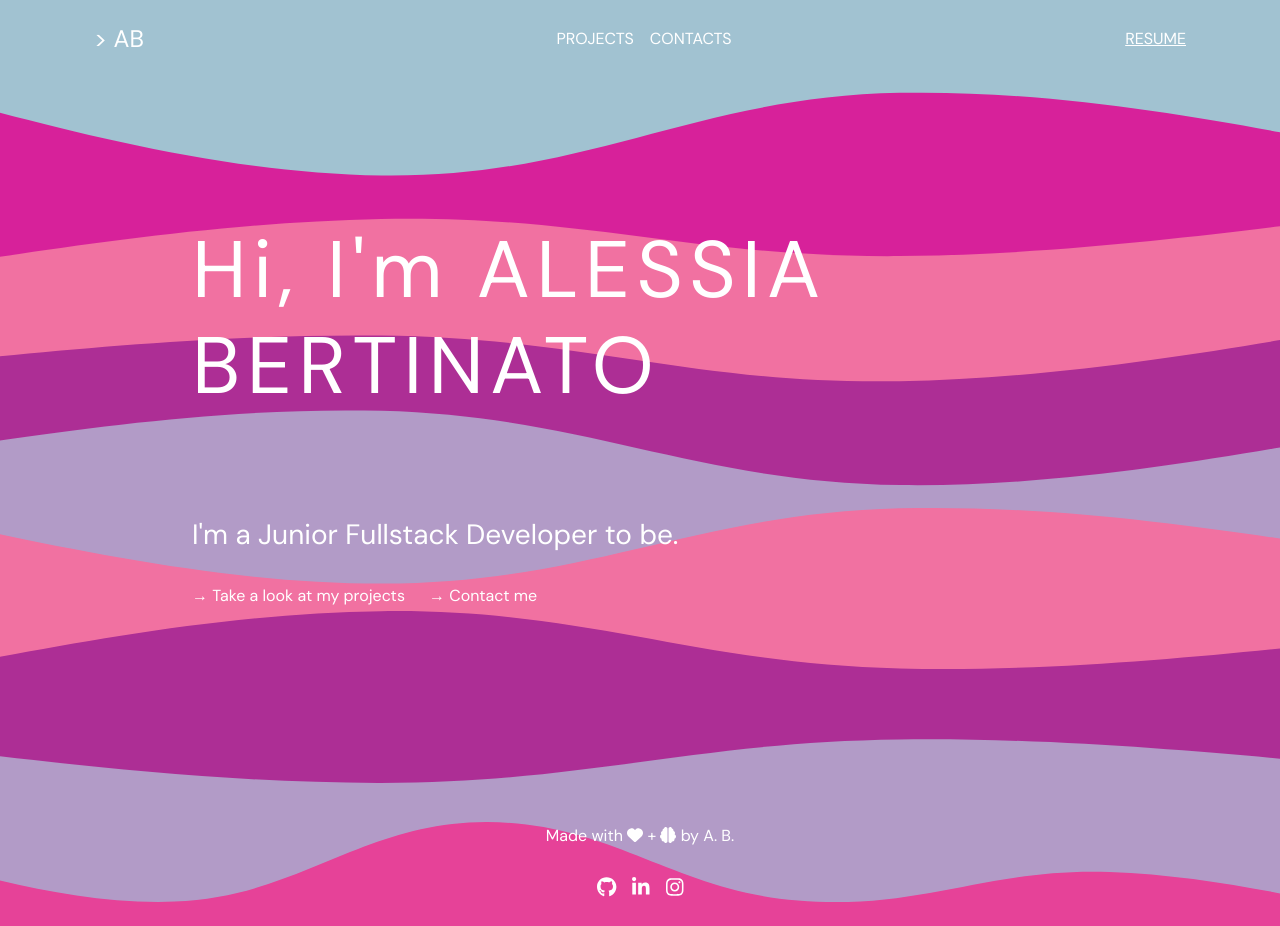
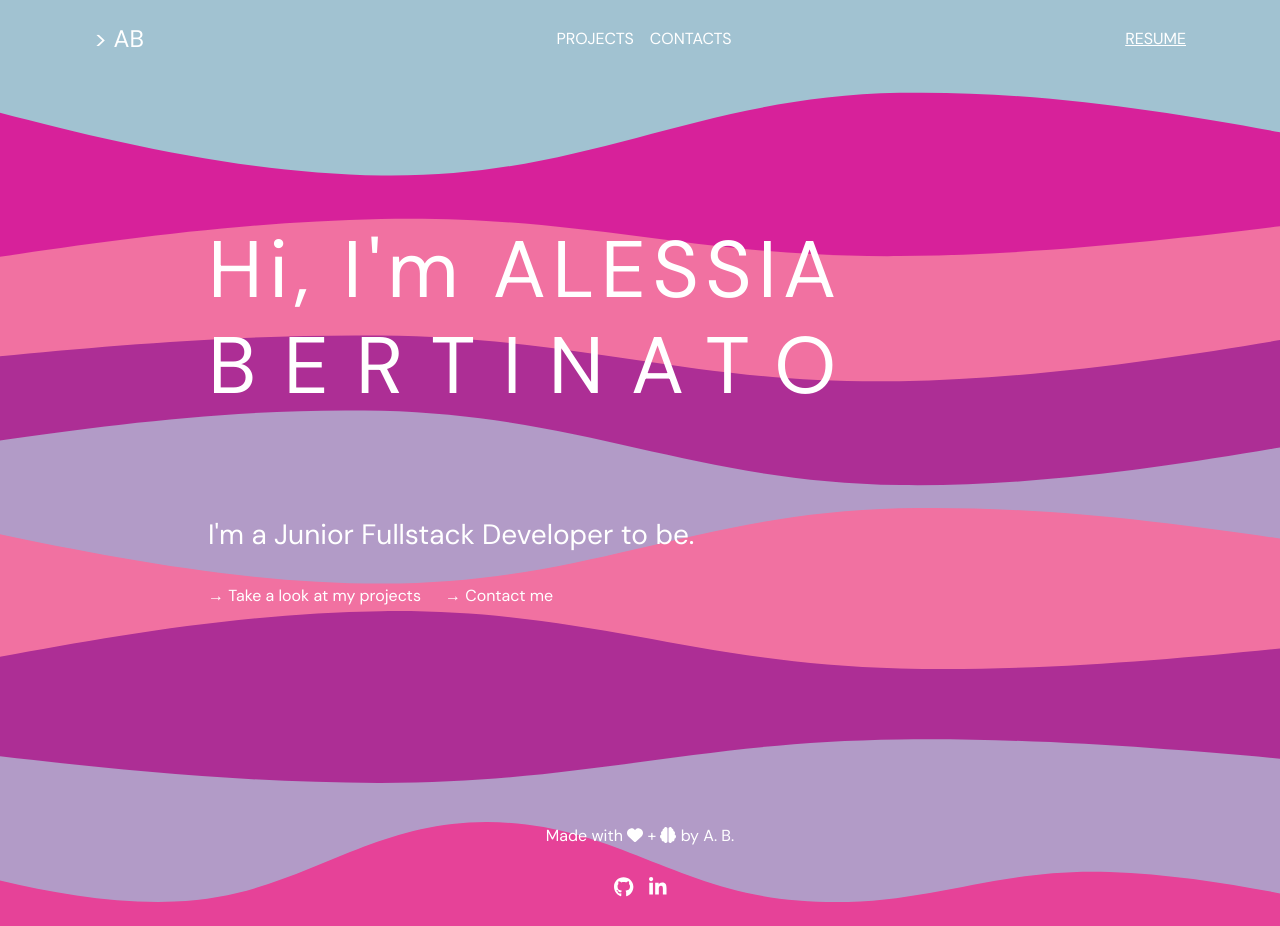
Before and after one commit to alessiaBer/vite-boolfolio, a Vue app: page / in a window 1280 px wide. Built offline with nearby package versions, Linux system fonts and the light colour scheme.

Commit message:
[fix] responsive più o meno

```diff
--- a/index.html
+++ b/index.html
@@ -2,7 +2,7 @@
 <html lang="en">
   <head>
     <meta charset="UTF-8" />
-    <link rel="icon" type="image/svg+xml" href="./src/assets/img/Screenshot 2023-07-11 at 23.24.24-PhotoRoom.png-PhotoRoom.png" />
+    <link rel="icon" type="image/svg+xml" href="" />
     <meta name="viewport" content="width=device-width, initial-scale=1.0" />
     <title>Portfolio</title>
     <link rel="preconnect" href="https://fonts.googleapis.com">
--- a/src/assets/scss/app.scss
+++ b/src/assets/scss/app.scss
@@ -1,8 +1,12 @@
 @use '/node_modules/bootstrap/scss/bootstrap.scss' as *;
 
 body {
-    overflow-x: hidden;
     font-family: 'DM Sans', sans-serif;
+}
+
+#app {
+    overflow-x:hidden;
+
 }
 
 .header_link {
@@ -16,8 +20,10 @@ body {
 }
 
 .container {
-    padding: 2rem 0;
+    padding: 2rem 1rem;
 }
+
+
 
 header {
     /* background-color: #d85b8d; */
@@ -55,13 +61,7 @@ main {
             margin-bottom: -2rem;
         }
     }
-    /* .btn_proj {
-        text-decoration: none;
-        border-top-left-radius: 1.5rem;
-        border-bottom-left-radius: 1.5rem;
-        border-top-right-radius: 1.5rem;
-        border-bottom-right-radius: 1.5rem;
-    } */
+
 }
 
 .projects_container {
@@ -88,12 +88,12 @@ main {
 
 .single_project {
     h1 {
-        letter-spacing: 0.2rem;
-    }
+        letter-spacing: 0.4rem;
+    }/*
     .single_proj_left,
     .single_proj_right {
-        width: 50%;
-    }
+        width: 100%;
+    } */
     .technologies {
         li {
             width: 60px;
@@ -124,10 +124,19 @@ footer {
     background-color: transparent;
 }
 
+@media screen and (min-width: 400px) {
+    .lastname {
+        letter-spacing: 0.5rem;
+    }
+}
+
 @media screen and (min-width: 768px) {
     .navbar-brand, .resume_btn {
         width: 240px;
 
+    }
+    .lastname {
+        letter-spacing: 1.7rem;
     }
     .jumbotron {
 
@@ -137,7 +146,7 @@ footer {
         }
     }
     .project_container {
-        height: 400px;
+        height: 500px;
         .img_wrapper {
             width: 480px;
             .second-img {
@@ -151,11 +160,11 @@ footer {
     }
     .single_project {
         &.container {
-            width: 70%;
+            width: 100%;
         }
         .single_proj_left,
         .single_proj_right {
-            width: 50%;
+            width: 100%;
         }
         .proj_preview {
             img {
--- a/src/components/AppFooter.vue
+++ b/src/components/AppFooter.vue
@@ -12,14 +12,11 @@ export default {
                 Made with <font-awesome-icon icon="fa-solid fa-heart" /> + <font-awesome-icon icon="fa-solid fa-brain" /> by A. B.
             </span>
             <span class="social d-block">
-                <a class="text-white px-2 fs-5" href="">
+                <a class="text-white px-2 fs-5" href="https://github.com/alessiaBer" target="_blank">
                     <font-awesome-icon icon="fa-brands fa-github" />
                 </a>
-                <a class="text-white px-2 fs-5" href="">
+                <a class="text-white px-2 fs-5" href="https://www.linkedin.com/in/alessia-bertinato/" target="_blank">
                     <font-awesome-icon icon="fa-brands fa-linkedin-in" />
-                </a>
-                <a class="text-white px-2 fs-5" href="">
-                    <font-awesome-icon icon="fa-brands fa-instagram" />
                 </a>
             </span>
         </div>
--- a/src/views/AppHome.vue
+++ b/src/views/AppHome.vue
@@ -6,7 +6,7 @@ export default {};
   <div class="jumbotron pt-5 text-white">
     <div class="container pt-5">
       <div class="jumbo_text ps-3 ps-md-0">
-        <h1 class="py-5">Hi, I'm ALESSIA BERTINATO</h1>
+        <h1 class="py-5">Hi, I'm ALESSIA <span class="lastname">BERTINATO</span></h1>
         <h3 class="pb-3 pt-5">I'm a Junior Fullstack Developer to be.</h3>
 
         <router-link :to="{'name': 'projects'}" class="py-2 text-white d-block d-md-inline-block text-decoration-none">
--- a/src/views/ProjectsList.vue
+++ b/src/views/ProjectsList.vue
@@ -42,7 +42,7 @@ export default {
         <div class="col-12" v-for="(project, index) in projects">
           <div style="height: 70px; overflow: hidden;" v-if="index % 2 === 0"><svg viewBox="0 80 500 70" preserveAspectRatio="none" style="height: 100%; width: 100%;"><path d="M-0.27,121.88 C128.38,65.63 335.50,149.52 517.77,98.20 L500.00,150.00 L0.00,150.00 Z" style="stroke: none; fill: #ffffff8f;"></path></svg></div>
           <div class="project_container proj_with_bg d-md-flex p-2" v-if="index % 2 === 0">
-            <div class="container d-flex flex-column flex-md-row">
+            <div class="container d-flex flex-column flex-lg-row">
 
               <div class="img_wrapper position-relative flex-shrink-0">
                 <img
@@ -52,12 +52,12 @@ export default {
                 <img
                   :src="base_api + image_path + project.second_img"
                   :alt="project.title"
-                  class="second-img position-absolute d-none d-md-inline-block"
+                  class="second-img position-absolute d-none d-lg-inline-block"
                   v-if="project.second_img"
                 />
               </div>
               <div class="card_right ps-md-3 d-flex flex-column justify-content-center text-end flex-grow-1 pe-3">
-                <h2 class="text-uppercase fw-bold">{{ project.title }}</h2>
+                <h2 class="text-uppercase fw-bold pt-4 pt-md-0">{{ project.title }}</h2>
                 <p>{{ project.description }}</p>
                 <router-link
                   :to="{ name: 'single-project', params: { slug: project.slug } }"
@@ -70,7 +70,7 @@ export default {
           </div>
           <div style="height: 70px; overflow: hidden;" v-if="index % 2 === 0"><svg viewBox="0 0 500 70" preserveAspectRatio="none" style="height: 100%; width: 100%;"><path d="M-1.12,36.03 C145.03,-20.20 381.49,112.02 500.00,49.98 L500.00,0.00 L0.00,0.00 Z" style="stroke: none; fill: #ffffff8f;"></path></svg></div>
           <div class="project_container d-md-flex p-2 ms-auto" v-else>
-            <div class="container d-flex flex-column flex-md-row">
+            <div class="container d-flex flex-column flex-lg-row">
 
               <div class=" text-end pe-md-3 flex-grow-1 d-flex flex-column justify-content-center">
                 <h2 class="text-uppercase fw-bold text-white">{{ project.title }}</h2>
@@ -86,7 +86,7 @@ export default {
                 <img
                   :src="base_api + image_path + project.second_img"
                   :alt="project.title"
-                  class="second-img position-absolute d-none d-md-inline-block"
+                  class="second-img position-absolute d-none d-lg-inline-block"
                   v-if="project.second_img"
                 />
                 <img
--- a/src/views/SingleProject.vue
+++ b/src/views/SingleProject.vue
@@ -40,11 +40,11 @@ export default {
 </script>
 <template>
 <main>
-  <div class="container text-white single_project d-flex flex-column flex-md-row" v-if="project">
+  <div class="container text-white single_project d-flex flex-column flex-lg-row" v-if="project">
     <div class="single_proj_left w-100">
 
-      <h1 class="text-uppercase">{{ project.title }}</h1>
-      <div class="proj_preview">
+      <h1 class="text-uppercase pb-4">{{ project.title }}</h1>
+      <div class="proj_preview d-none d-lg-block">
         <div class="first_img">
           <img :src="base + image_path + project.project_image" :alt="project.title" width="300">
         </div>
@@ -64,7 +64,7 @@ export default {
           </li>
         </ul>
       </div>
-      <div class="description pt-4">
+      <div class="description pt-4 w-100">
         <p>{{ project.description }}</p>
       </div>
       <div class="live_source text-uppercase">
```
